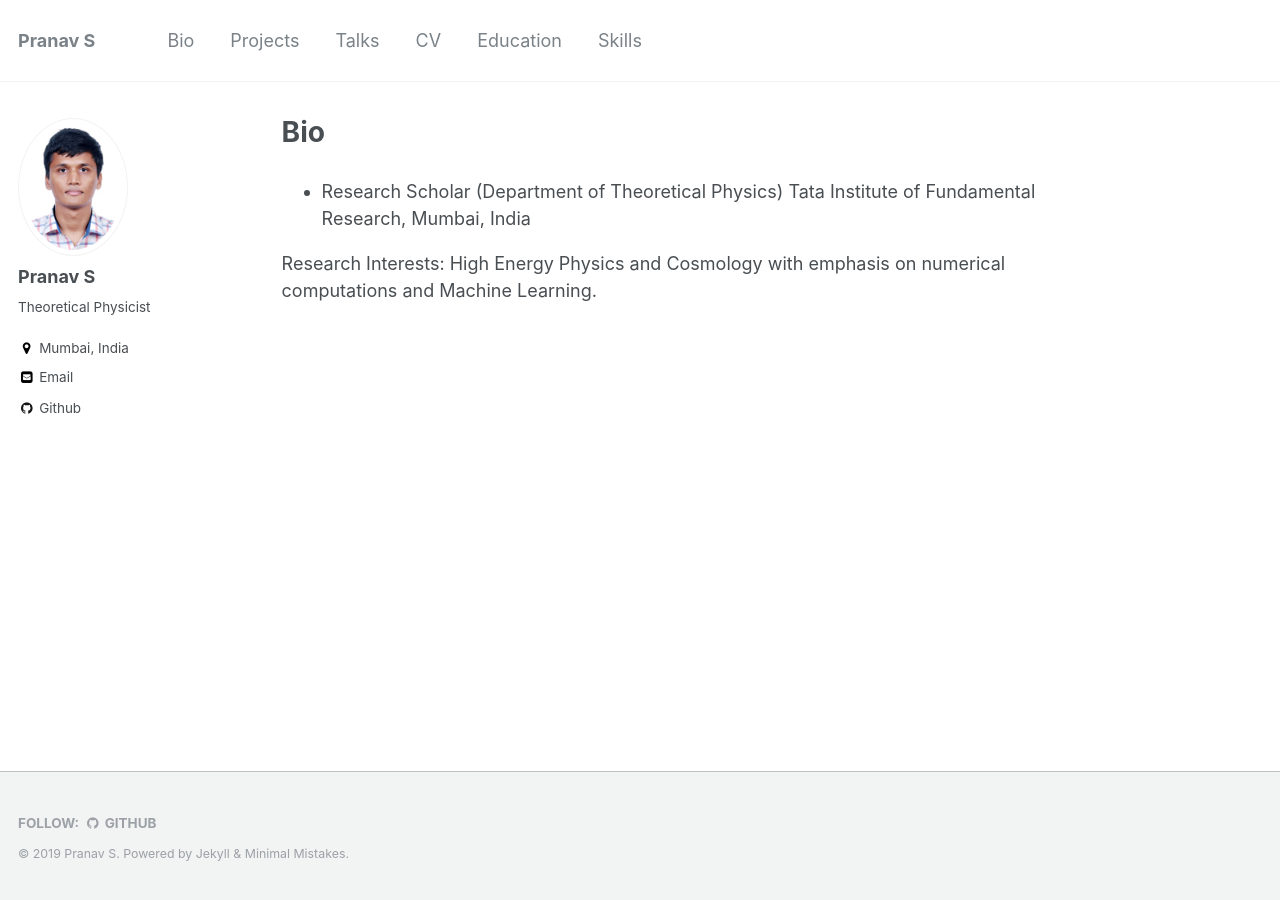
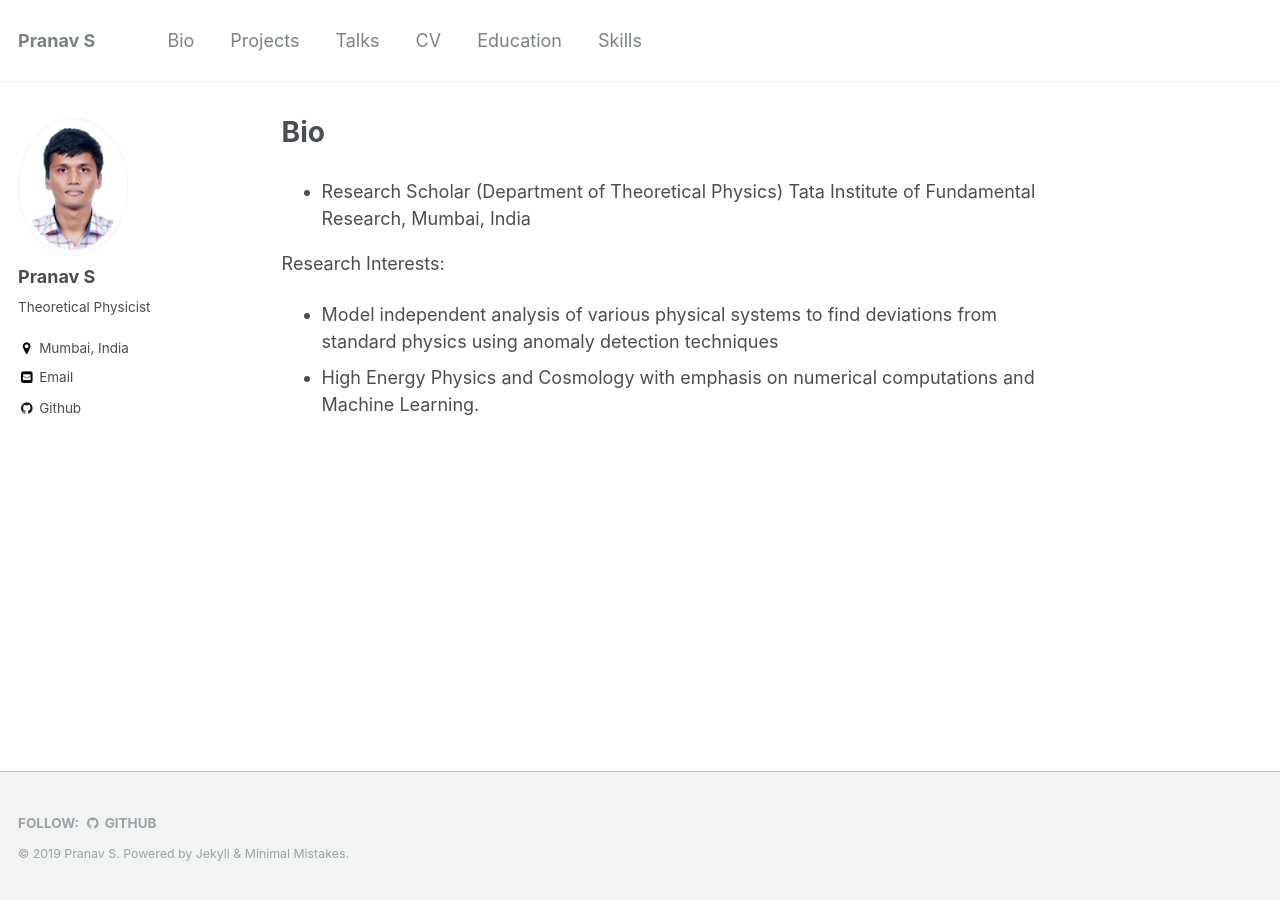
Before and after one commit to psampathkumar/psampathkumar.github.io, a Jekyll site: the page built from index.md, in a window 1280 px wide. Built offline with Jekyll 4.4.1, drawn with Linux system fonts in a browser that asks for light colours.

Commit message:
Change Research Interests to include anomoly detection
Update CPA

```diff
--- a/index.md
+++ b/index.md
@@ -7,5 +7,5 @@ author_profile: true
     Tata Institute of Fundamental Research, Mumbai, India
 
 Research Interests:
- High Energy Physics and Cosmology with emphasis on
-numerical computations and Machine Learning.
+  - Model independent analysis of various physical systems to find deviations from standard physics using anomaly detection techniques
+  - High Energy Physics and Cosmology with emphasis on numerical computations and Machine Learning.
```
Also changed, not shown: _pages/education.md (+1 -1 lines), 1 other file.
